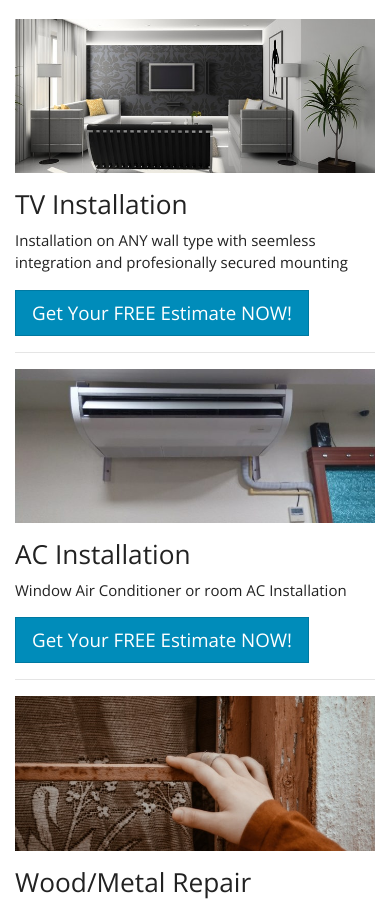
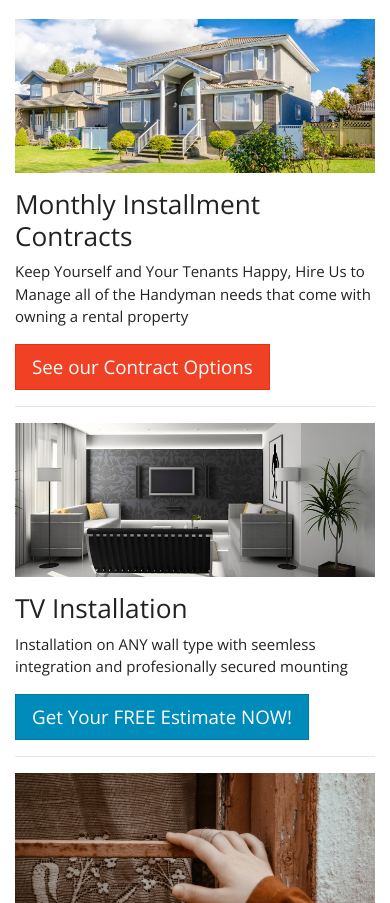
Before and after one commit to bgrego11/projectCompletion, a website: page services.html in a window 390 px wide. Shown: the part 130-1033 px from the top of the page. Drawn offline with nearby package versions, Linux system fonts and the light colour scheme; files that its build step writes are made by us from their sources; files whose address does not match are found by name.

Commit message:
added contract modifications, new picture content in services and index pages

```diff
--- a/services.html
+++ b/services.html
@@ -56,6 +56,21 @@
 
         <!-- Page Heading -->
         <h1 class="my-4">Services Offered</h1>
+        <!-- Monthly Installments -->
+        <div class="row">
+            <div class="col-md-7">
+                <a href="#">
+                    <img class="img-fluid rounded mb-3 mb-md-0" src="home_contract.jpg" alt="">
+                </a>
+            </div>
+            <div class="col-md-5">
+                <h3>Monthly Installment Contracts</h3>
+                <p>Keep Yourself and Your Tenants Happy, Hire Us to Manage all of the Handyman needs that come with owning a rental property</p>
+                <a class="btn btn-danger btn-lg" target="_blank" href="./Project_Completion_LLC_Contract.pdf">See our Contract Options</a>
+
+            </div>
+        </div>
+        <hr>
 
         <!-- Project One -->
         <div class="row">
@@ -72,26 +87,6 @@
                       </button>
             </div>
         </div>
-        <!-- /.row -->
-
-        <hr>
-
-        <!-- Project Two -->
-        <div class="row">
-            <div class="col-md-7">
-                <a href="#">
-                    <img class="img-fluid rounded mb-3 mb-md-0" src="airconditioner_large.jpg" alt="">
-                </a>
-            </div>
-            <div class="col-md-5">
-                <h3>AC Installation</h3>
-                <p>Window Air Conditioner or room AC Installation</p>
-                <button type="button" class="btn btn-primary btn-lg" data-toggle="modal" data-target="#exampleModal">
-                        Get Your FREE Estimate NOW!
-                      </button>
-            </div>
-        </div>
-        <!-- /.row -->
 
         <hr>
 
@@ -103,8 +98,8 @@
                 </a>
             </div>
             <div class="col-md-5">
-                <h3>Wood/Metal Repair</h3>
-                <p>Refurbish your fixtures and metal surfaces to make them look new again</p>
+                <h3>General Upkeep of Property</h3>
+                <p>Inspect & change furnace filter, Inspect & clean gutters and downspouts, Open/close outdoor faucets and hoses, Tighten exterior door hardware</p>
                 <button type="button" class="btn btn-primary btn-lg" data-toggle="modal" data-target="#exampleModal">
                         Get Your FREE Estimate NOW!
                       </button>
```
Also changed, not shown: index.html (+9 -8 lines), css/contract_small.jpg (added), css/home_contract.jpg (added).
